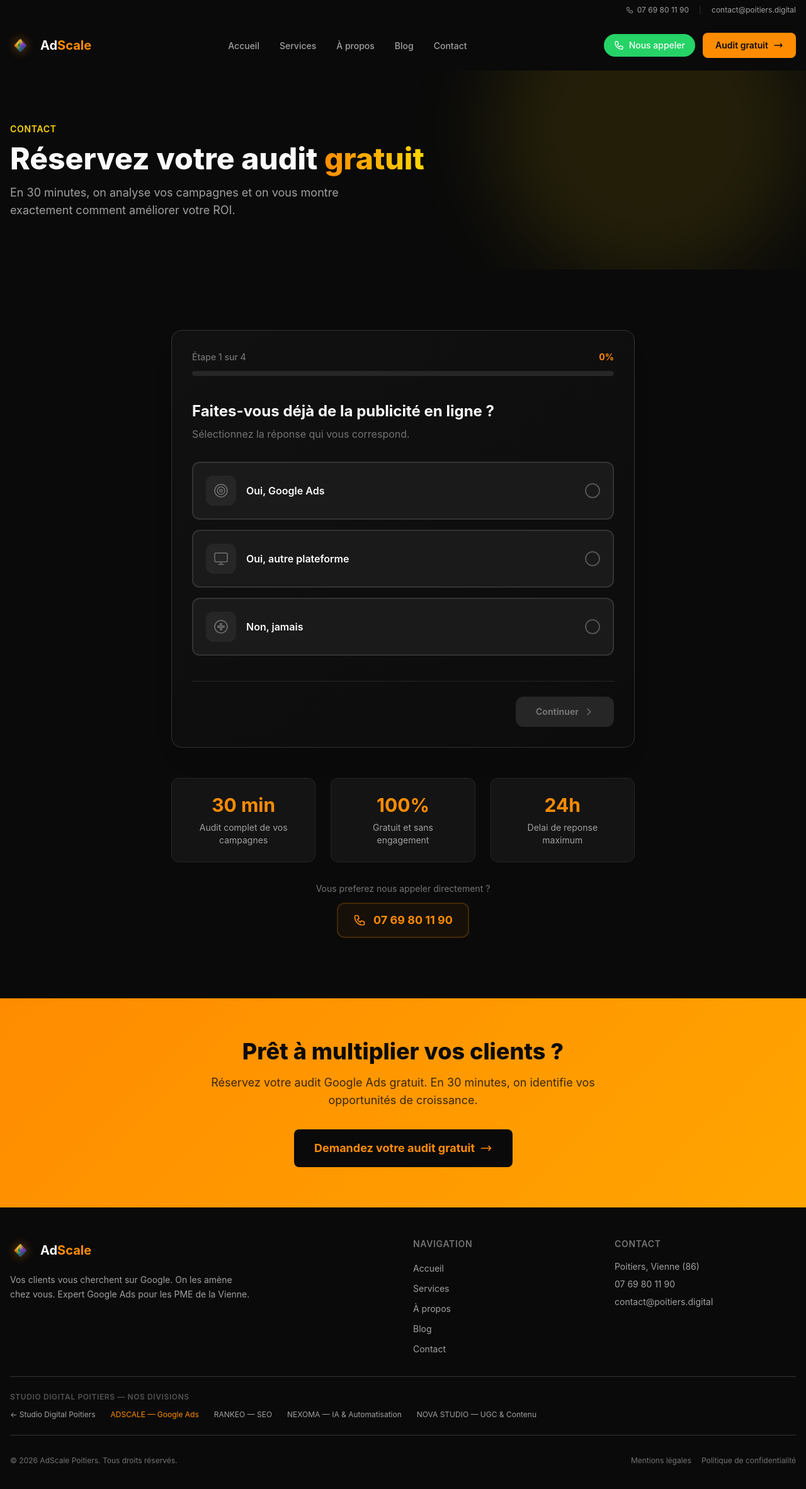
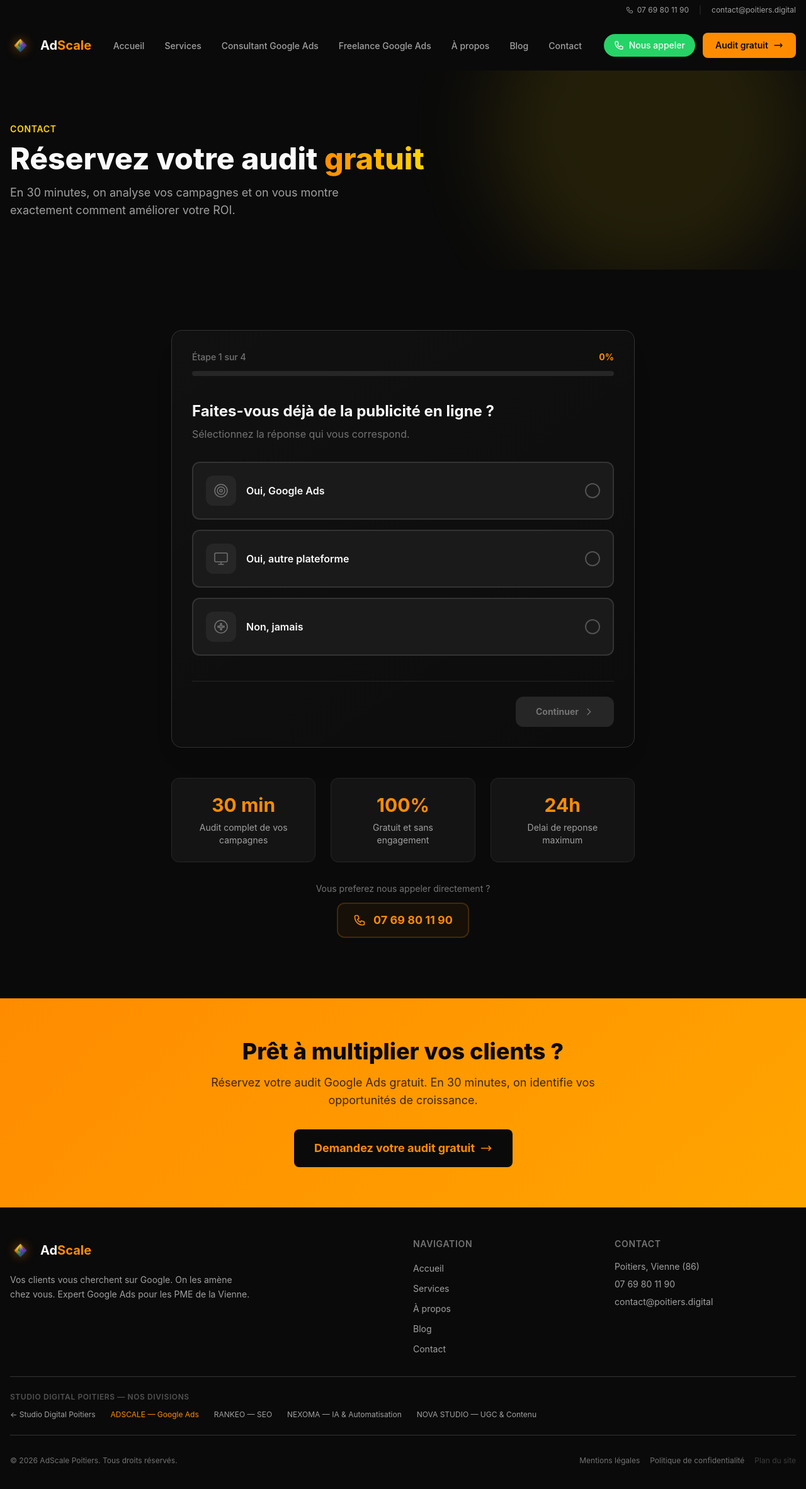
Before and after one commit to nicolads2004-ops/adscale-poitiers, a Nuxt app: page /contact in a window 1280 px wide. Shown: the top 2364 px of the page at 63% size. Built offline with nearby package versions, Linux system fonts and the light colour scheme.

Commit message:
feat(nav): ajouter Consultant et Freelance Google Ads dans navbar + lien sitemap footer

```diff
--- a/components/AppFooter.vue
+++ b/components/AppFooter.vue
@@ -76,6 +76,7 @@
         <div class="flex items-center gap-4">
           <a href="#" class="text-[#737373] hover:text-[#fafafa] transition-colors text-xs">Mentions légales</a>
           <a href="#" class="text-[#737373] hover:text-[#fafafa] transition-colors text-xs">Politique de confidentialité</a>
+          <a href="/sitemap.xml" class="text-white/20 hover:text-white/40 text-xs transition-colors">Plan du site</a>
         </div>
       </div>
     </div>
--- a/components/AppHeader.vue
+++ b/components/AppHeader.vue
@@ -5,6 +5,8 @@ const scrolled = ref(false)
 const navLinks = [
   { label: 'Accueil', to: '/' },
   { label: 'Services', to: '/services' },
+  { label: 'Consultant Google Ads', to: '/consultant-google-ads-poitiers' },
+  { label: 'Freelance Google Ads', to: '/freelance-google-ads' },
   { label: 'À propos', to: '/a-propos' },
   { label: 'Blog', to: '/blog' },
   { label: 'Contact', to: '/contact' },
```
